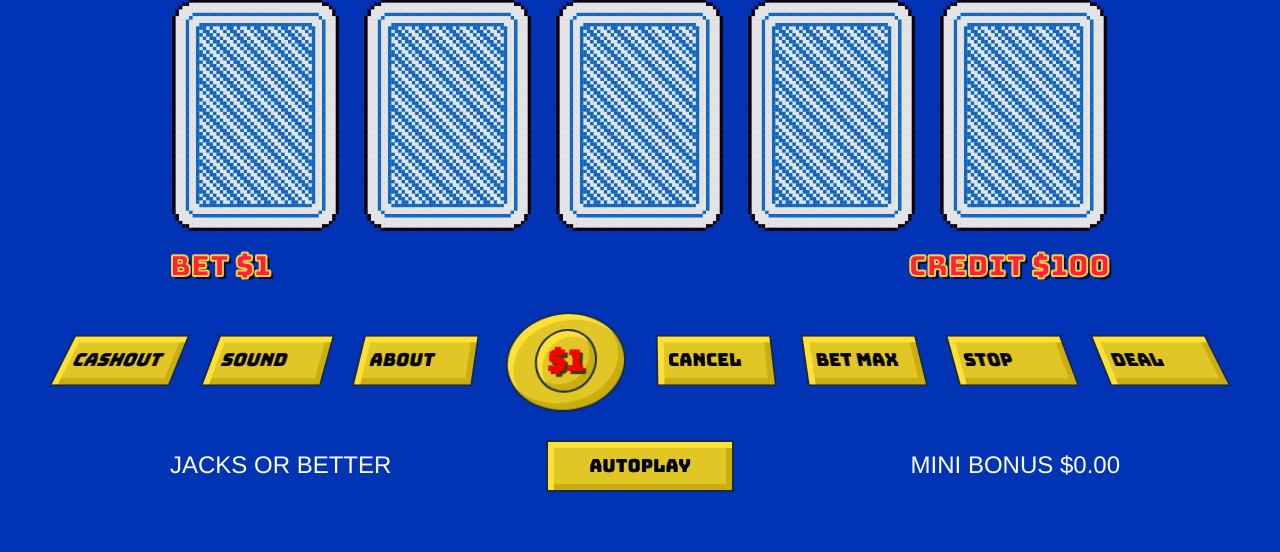
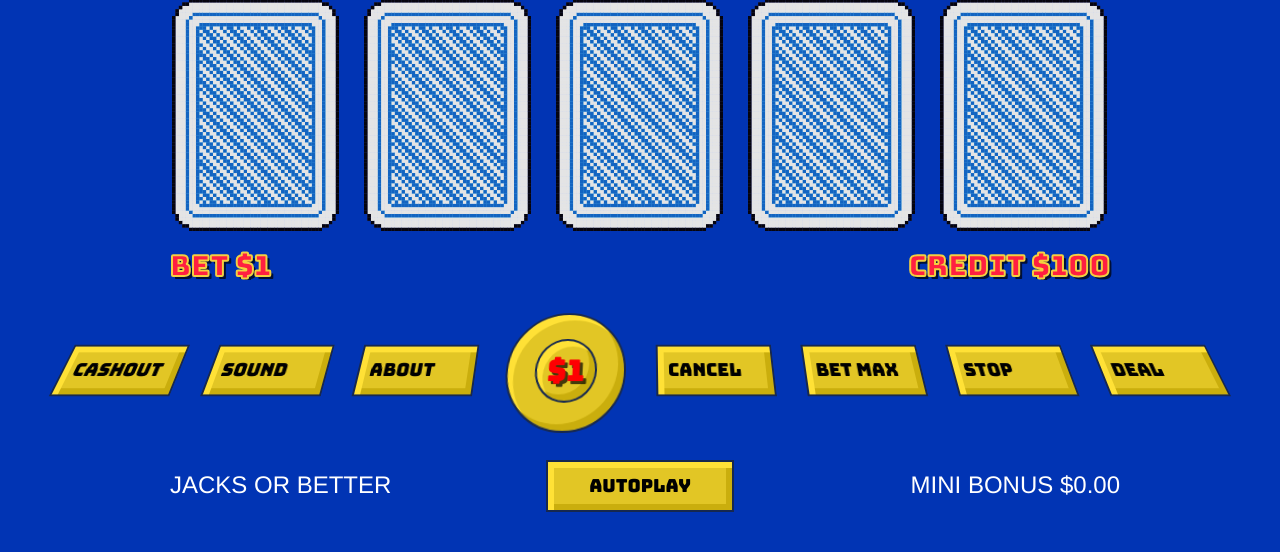
Before and after one commit to janfilips/blockchain-poker, a Django app: page / in a window 1280 px wide. Shown: the part 447-999 px from the top of the page. Run offline with Django 3.2, Linux system fonts and the light colour scheme; data comes from the database, SQL or seed files in the repository; data that the repository does not hold is empty.

Commit message:
Fine tune bet size

```diff
--- a/static/css/main.css
+++ b/static/css/main.css
@@ -1017,7 +1017,7 @@ body {
 .btn-action.coin {
   /* Keep it a circle but larger */
   width: 12rem;
-  height: 10rem;
+  height: 12rem;
 
   /* Flex to center the “$1” text */
   display: flex;
```
